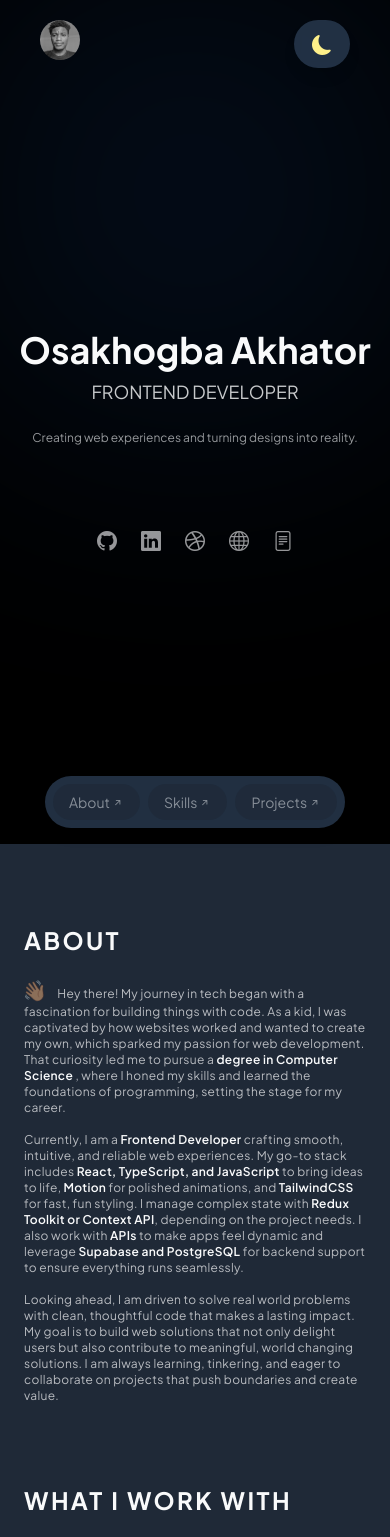
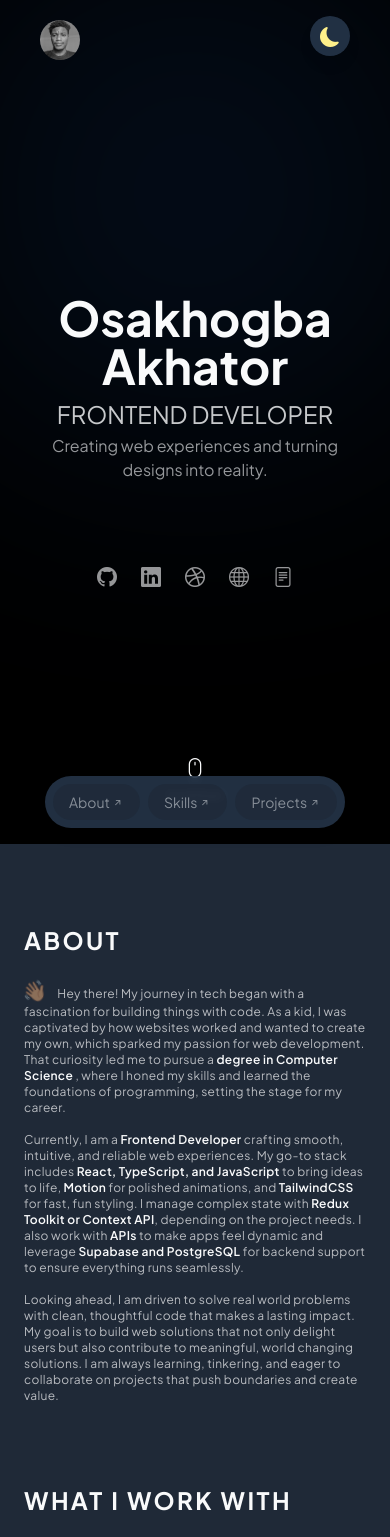
Before and after one commit to AkhatorEnosa/my_portfolio, a React (Vite) app: page / in a window 390 px wide. Shown: the top 1537 px of the page. Built offline with nearby package versions, Linux system fonts and the light colour scheme.

Commit message:
UIUX update

```diff
--- a/src/App.tsx
+++ b/src/App.tsx
@@ -8,7 +8,7 @@ import CursorTracker from "./components/CursorTracker";
 function App() {
   const {theme} = useContext(AppContext);
   return (
-    <div className="mx-auto min-h-screen max-w-[1800px] px-0 md:px-36 lg:px-12 bg-[#f9fafb] dark:bg-[#1F2937] text-[#000000] dark:text-[#f9fafb]">
+    <div className="mx-auto min-h-screen max-w-[1800px] bg-[#f9fafb] dark:bg-[#1F2937] text-[#000000] dark:text-[#f9fafb]">
       <div className={`${theme === 'dark' ? "bg-[#000000]" : "bg-[#f5f5f5]"} fixed w-screen h-screen left-0 top-0 z-10`}>
         <CursorTracker/>
       </div>
--- a/src/components/ProjectCard.tsx
+++ b/src/components/ProjectCard.tsx
@@ -25,7 +25,7 @@ const ProjectCard = ({ title, desc, tech, url, construction, imgSrc }: ProjectCa
             <div className="w-full md:w-fit md:col-span-3 md:h-full flex flex-col justify-between px-4 md:px-0 gap-2">
                 <div className="w-full flex flex-col gap-2">
                   <h2 aria-label={title} className="w-full flex gap-2 text-lg font-bold lg:group-hover:underline  group-hover:text-[#008080] group-hover:dark:text-inherit capitalize">{title} <i className="bi bi-arrow-right -rotate-45 group-hover:rotate-0 transition-all duration-300"></i></h2>
-                  <p className="text-smline-clamp-3 md:line-clamp-none">{desc}</p>
+                  <p className="sm:text-sm line-clamp-2 sm:line-clamp-3 md:line-clamp-none">{desc}</p>
                 </div>
                 {/* <hr className="text-[#1f2937]/20"/> */}
                 {/* <a href={url} target="_blank" className="text-sm text-[#FF6B6B]">View Project</a> */}
@@ -45,7 +45,7 @@ const ProjectCard = ({ title, desc, tech, url, construction, imgSrc }: ProjectCa
             </div>
         </div>
 
-        <div className="w-full flex gap-2 mt-5 text-[10px] justify-center sm:justify-normal p-2 md:p-0 font-semibold uppercase tracking-wider flex-wrap">
+        <div className="w-full flex gap-2 md:mt-5 text-[10px] justify-center sm:justify-normal p-2 md:p-0 font-semibold uppercase tracking-wider flex-wrap">
             {/* {tech.map((x: string) => (x + " • "))} */}
             {tech.map((x: string, index: number) => (
                 <p key={index} className="px-2 py-1 bg-[#008080]/10 dark:bg-[#2a3b52]/80 rounded-2xl">{x}</p>
--- a/src/sections/Left.tsx
+++ b/src/sections/Left.tsx
@@ -82,14 +82,14 @@ const Left = () => {
         </motion.div>
       </motion.div>
 
-      <div className="w-full h-full flex flex-col justify-center items-center lg:justify-between lg:items-center gap-6 lg:gap-0">
-        <header className="relative w-full flex flex-col justify-center items-center lg:items-start text-center lg:text-left">
+      <div className="w-full h-full lg:h-fit flex flex-col justify-center items-center lg:justify-between lg:items-center gap-6 lg:gap-0">
+        <header className="relative px-6 md:px-36 lg:px-0 w-full flex flex-col justify-center items-center lg:items-start text-center lg:text-left">
           {/* user data  */}
           <motion.h1
             initial={{ opacity: 0, y: 50 }}
             animate={{ opacity: 1, y: 0 }}
             transition={{ duration: 0.5 }}
-            className="text-4xl sm:text-8xl lg:text-6xl font-bold mt-10 md:mt-0 leading-14"
+            className="text-5xl sm:text-8xl lg:text-6xl font-bold mt-10 md:mt-0 leading-14"
           >
               Osakhogba Akhator
           </motion.h1>
@@ -99,12 +99,12 @@ const Left = () => {
               initial={{ opacity: 0, y: 50 }}
               animate={{ opacity: 1, y: 0 }}
               transition={{ duration: 0.5, delay: 0.5 }}
-            className="text-lg sm:text-2xl uppercase">Frontend Developer</motion.p>
+            className="text-lg xs:text-2xl uppercase">Frontend Developer</motion.p>
             <motion.p
               initial={{ opacity: 0, y: 50 }}
               animate={{ opacity: 1, y: 0 }}
               transition={{ duration: 0.5, delay: 0.8 }}
-            className="w-full text-xs md:text-md mt-5 px-4 md:px-0 dark:text-[#f9fafb]/60">Creating web experiences and turning designs into reality.</motion.p>
+            className="w-full text-sm xs:text-base sm:mt-5 px-4 md:px-0 dark:text-[#f9fafb]/60">Creating web experiences and turning designs into reality.</motion.p>
           </div>
         </header>
 
@@ -129,7 +129,7 @@ const Left = () => {
           initial={{ opacity: 0, y: 50 }}
           animate={{ opacity: 1, y: 0 }}
           transition={{ duration: 0.5, delay: 2 }}
-          className="w-full flex md:hidden mt-12 lg:mt-10 justify-center lg:justify-between items-center gap-4 text-3xl lg:text-2xl"
+          className="w-full flex lg:hidden mt-12 lg:mt-10 justify-center lg:justify-between items-center gap-4 text-3xl lg:text-2xl"
         >
           {/* social links */}
           <div className="flex gap-6 ">
@@ -146,13 +146,25 @@ const Left = () => {
                   initial={{ opacity: 0 }}
                   animate={{ opacity: 1 }}
                   transition={{ duration: 0.5, delay: 2.5}}
-                  className="group fixed top-5 right-10 lg:relative lg:top-0 lg:right-0 w-fit flex bg-[#e9edf1]/80 dark:bg-[#2a3b52]/80 dark:text-[#f9fafb] text-inherit py-2 px-4 justify-center items-center rounded-full backdrop-blur-sm shadow-lg lg:shadow-none lg:backdrop-blur-none cursor-pointer overflow-clip z-50 duration-300 transition-all"
+                  className="group fixed top-4 right-10 lg:relative lg:top-0 lg:right-0 bg-[#e9edf1]/80 dark:bg-[#2a3b52]/80 p-5 size-6 flex justify-center items-center rounded-full backdrop-blur-sm shadow-lg z-50 duration-300 transition-all"
                   aria-label={theme === 'dark' ? 'Switch to light mode' : 'Switch to dark mode'}
                   onClick={() => themeHandler()}>
-                    <p className={`w-fit text-xs md:text-sm flex justify-center items-center lg:gap-2 ${theme === 'dark' ? "-translate-x-30 opacity-0" : "translate-x-0 opacity-100"} duration-300 transition-all`}><span className="hidden lg:flex">Light Mode</span><i className={`text-2xl bi bi-brightness-high-fill text-orange-400 group-hover:rotate-[360] ${theme !== 'dark' ? "rotate-180" : "rotate-0"} duration-300 transition-all`}></i></p>
-                    <p className={`absolute w-fit text-xs md:text-sm flex justify-center items-center gap-2 ${theme !== 'dark' ? "-translate-x-20 opacity-0" : "translate-x-0 opacity-100"} duration-300 transition-all`}><span className="hidden lg:flex">Dark Mode</span><i className={`text-xl bi bi-moon-fill text-yellow-200 group-hover:rotate-[360] ${theme === 'dark' ? "rotate-[360deg]" : "rotate-0"} duration-300 transition-all`}></i></p>
+                    <p className={`w-fit text-[10px] sm:text-xs md:text-sm flex justify-center items-center lg:gap-2 ${theme === 'dark' ? "-translate-x-30 opacity-0" : "translate-x-0 opacity-100"} duration-300 transition-all`}><i className={`text-2xl bi bi-brightness-high-fill text-orange-400 group-hover:rotate-[360] ${theme !== 'dark' ? "rotate-180" : "rotate-0"} duration-300 transition-all`}></i></p>
+                    <p className={`absolute w-fit text-[10px] sm:text-xs md:text-sm flex justify-center items-center gap-2 ${theme !== 'dark' ? "-translate-x-20 opacity-0" : "translate-x-0 opacity-100"} duration-300 transition-all`}><i className={`text-xl bi bi-moon-fill text-yellow-200 group-hover:rotate-[360] ${theme === 'dark' ? "rotate-[360deg]" : "rotate-0"} duration-300 transition-all`}></i></p>
               </motion.button>
             </Tooltip>
+        </motion.div>
+
+        <motion.div
+          initial={{ opacity: 0 }}
+          animate={{ opacity: 1 }}
+          transition={{ duration: 0.5, delay: 2.5 }}
+          className="absolute w-full top-[90%] lg:hidden"
+        >
+          <a href="#about" aria-label="scroll-down" className="text-[10px] flex flex-col justify-center items-center gap-0 text-center text-inherit ">
+            <i className="bi bi-mouse text-xl animate-bounce"></i>
+            <p>Scroll Down</p>
+          </a>
         </motion.div>
       </div>
 
@@ -160,7 +172,7 @@ const Left = () => {
         initial={{ opacity: 0, y: 50 }}
         animate={{ opacity: 1, y: 0 }}
         transition={{ duration: 0.5, delay: 2 }}
-        className="hidden w-full md:flex mt-12 lg:mt-10 justify-center lg:justify-between items-center gap-4 text-3xl lg:text-2xl"
+        className="hidden w-full lg:flex mt-12 lg:mt-10 justify-center lg:justify-between items-center gap-4 text-3xl lg:text-2xl"
       >
         {/* social links */}
         <div className="flex gap-6 ">
--- a/src/sections/Right.tsx
+++ b/src/sections/Right.tsx
@@ -25,12 +25,12 @@ const Right = () => {
     }, [selectedSection]);
 
   return (
-        <main className="mt-5 px-6 lg:mt-0 lg:w-[52%] lg:py-14 lg:px-12">
+        <main className="mt-5 lg:mt-0 lg:w-[52%] lg:py-14">
             <motion.div id="about"
                 initial={{ opacity: 0, y: -50 }}
                 animate={{ opacity: 1, y: 0 }}
                 transition={{ duration: 0.5, delay: 2.5 }}
-                className="text-base py-10 lg:py-0"
+                className="text-base py-10 lg:py-0 px-6 md:px-36 lg:px-12"
             >
                 <motion.h1
                     initial={{ opacity: 0, y: -50 }}
@@ -83,14 +83,14 @@ const Right = () => {
                 </motion.div>
             </motion.div>
 
-            <div id="skills" className="py-10">
+            <div id="skills" className="py-10 px-6 md:px-36 lg:px-12">
                 <motion.h1
                     initial={{ opacity: 0, y: -50 }}
                     animate={{ opacity: 1, y: 0 }}
                     transition={{ duration: 0.5, delay: 2.8 }}
                     className="w-full text-2xl font-bold tracking-widest uppercase">What I work with</motion.h1>
 
-                <div className="grid md:grid-cols-2 gap-10 mt-5">
+                <div className="grid grid-cols-1 xs:grid-cols-2 gap-10 mt-5">
                     <motion.div
                         initial={{ opacity: 0, y: -50 }}
                         animate={{ opacity: 1, y: 0 }}
@@ -151,7 +151,7 @@ const Right = () => {
                 initial={{ opacity: 0, y: -50 }}
                 animate={{ opacity: 1, y: 0 }}
                 transition={{ duration: 0.5, delay: 3.8 }}
-                id="projects" className="py-10 relative"
+                id="projects" className="py-10 relative px-6 md:px-36 lg:px-12"
             >
                 <h1 className="w-full text-2xl font-bold tracking-widest uppercase">Projects</h1>
                 <div className="cards w-full flex flex-col gap-6 mt-5">
@@ -183,6 +183,7 @@ const Right = () => {
                 transition={{ duration: 0.5, ease: "easeInOut" }}
                 viewport={{ once: true, amount: 0.2 }}
                 id="gallery"
+                className="px-6 md:px-36 lg:px-12"
             >
                 <motion.h1
                     initial={{ opacity: 0, y: -50 }}
@@ -199,27 +200,12 @@ const Right = () => {
                 </div>
             </motion.div>
 
-            <div className="w-full flex flex-col lg:mt-10 mb-10 pb-10 justify-center items-center text-center">
-                <p className="text-2xl mt-10">Let us work on something together!</p>
-                <p className="text-sm mt-2 opacity-80">Feel free to reach out for <a href="mailto:aosakhogba@gmail.com" className=" font-semibold underline animate-pulse text-[#008080] dark:text-inherit">collaboration or just a chat!</a></p>
+            <div className="w-full flex flex-col mt-10 pb-24 px-6 md:px-36 lg:px-12 justify-center items-center text-center dark:bg-[#f9fafb] bg-[#1F2937] dark:text-[#000000] text-[#f9fafb]">
+                <p className="text-2xl font-semibold mt-10">Let us work on something together!</p>
+                <p className="text-sm mt-2 opacity-80">Feel free to reach out for <a href="mailto:aosakhogba@gmail.com" className=" font-semibold underline animate-pulse dark:text-[#008080] text-inherit">collaboration or just a chat!</a></p>
             </div>
         </main>
   )
 }
 
 export default Right
-
-
-
-{/* <motion.div
-initial={{ opacity: 0, y: 50 }}
-animate={{ opacity: 1, y: 0 }}
-transition={{ duration: 0.5, delay: 0.7 }}
-className="relative w-fit flex flex-col mt-5 gap-2">
-    <a href={cv} target="_blank" className="relative z-10">
-        <motion.button
-            whileTap={{ scale: 0.95 }}
-            className="resume-button w-fit p-3 rounded-lg bg-[#1F2937] text-[#f9fafb] dark:bg-[#f9fafb] dark:text-[#1F2937] hover:scale-105 hover:bg-[#008080] dark:hover:bg-[#008080] dark:hover:text-[#f9fafb] text-sm lg:text-base transition-all duration-300">Download CV</motion.button>
-    </a>
-    <i className="absolute cursor bi bi-cursor-fill top-5 right-10 text-[#f9fafb] dark:text-[#1F2937] z-30"></i>
-</motion.div> */}
--- a/tailwind.config.js
+++ b/tailwind.config.js
@@ -6,6 +6,12 @@ export default {
     './src/**/*.{jsx,tsx}' // Only React components
   ],
   theme: {
-    extend: {} // No extra config needed
+    extend: {}, // No extra config needed
+    screens: {
+      xs: '340px',
+      sm: '540px',
+      md: '768px',
+      lg: '1024px',
+    }
   }
 }
```
